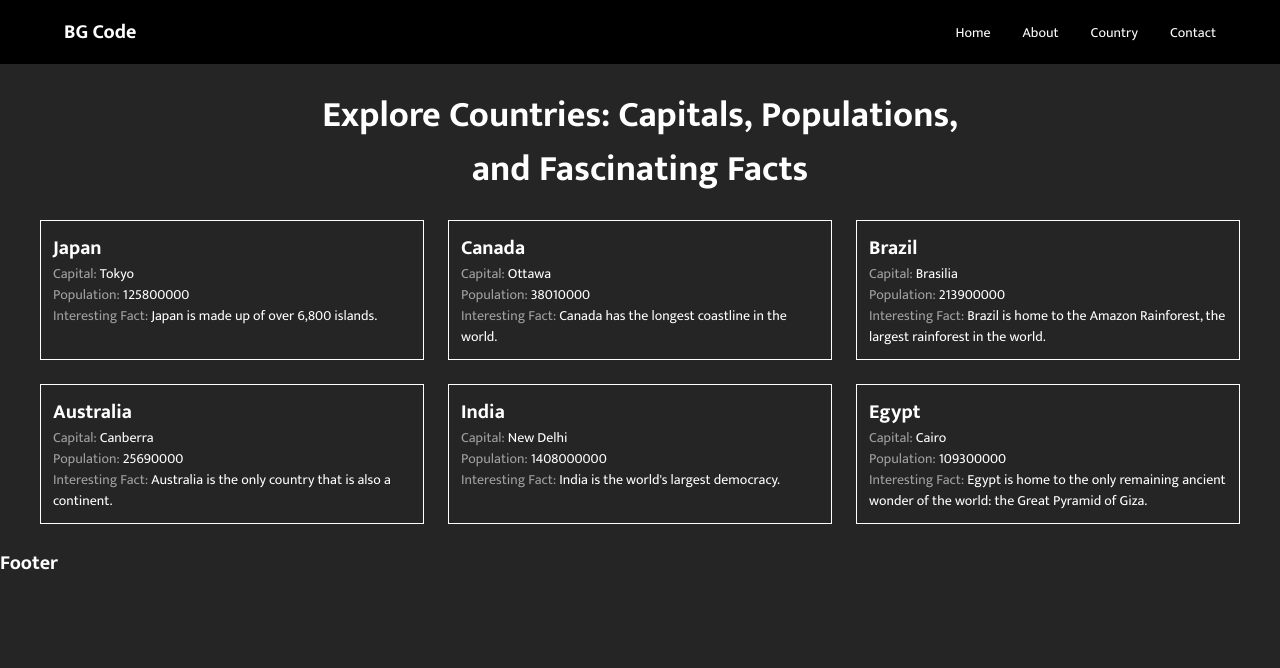
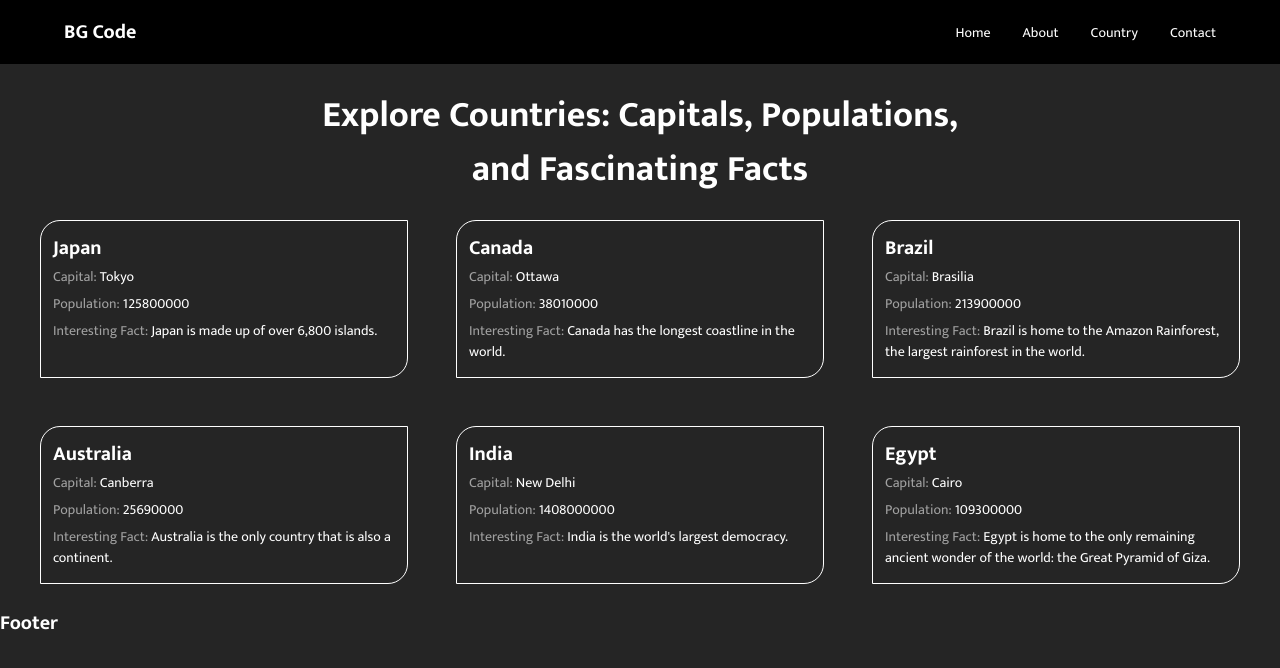
Before and after one commit to bgadkane27/Neo-React, a React (Vite) app: page /about in a window 1280 px wide. Shown: the top 668 px of the page. Built offline with nearby package versions, Linux system fonts and the light colour scheme; a web font is replaced by a local one.

Commit message:
styling added

```diff
--- a/src/App.css
+++ b/src/App.css
@@ -185,13 +185,14 @@ li a {
 
   .gradient-cards{
     padding: 2.4rem 0;
-    gap: 2.4rem;
+    gap: 4.8rem;
 
   }
 
   .cards{
     padding: 1.2rem;
     border: 1px solid #fff;
+    border-radius: 2rem 0rem;
   }
 
   .country-title{
@@ -205,6 +206,7 @@ li a {
 
   p{
     font-size: 1.4rem;
+    padding: .3rem 0;
   }
 
 }
```
